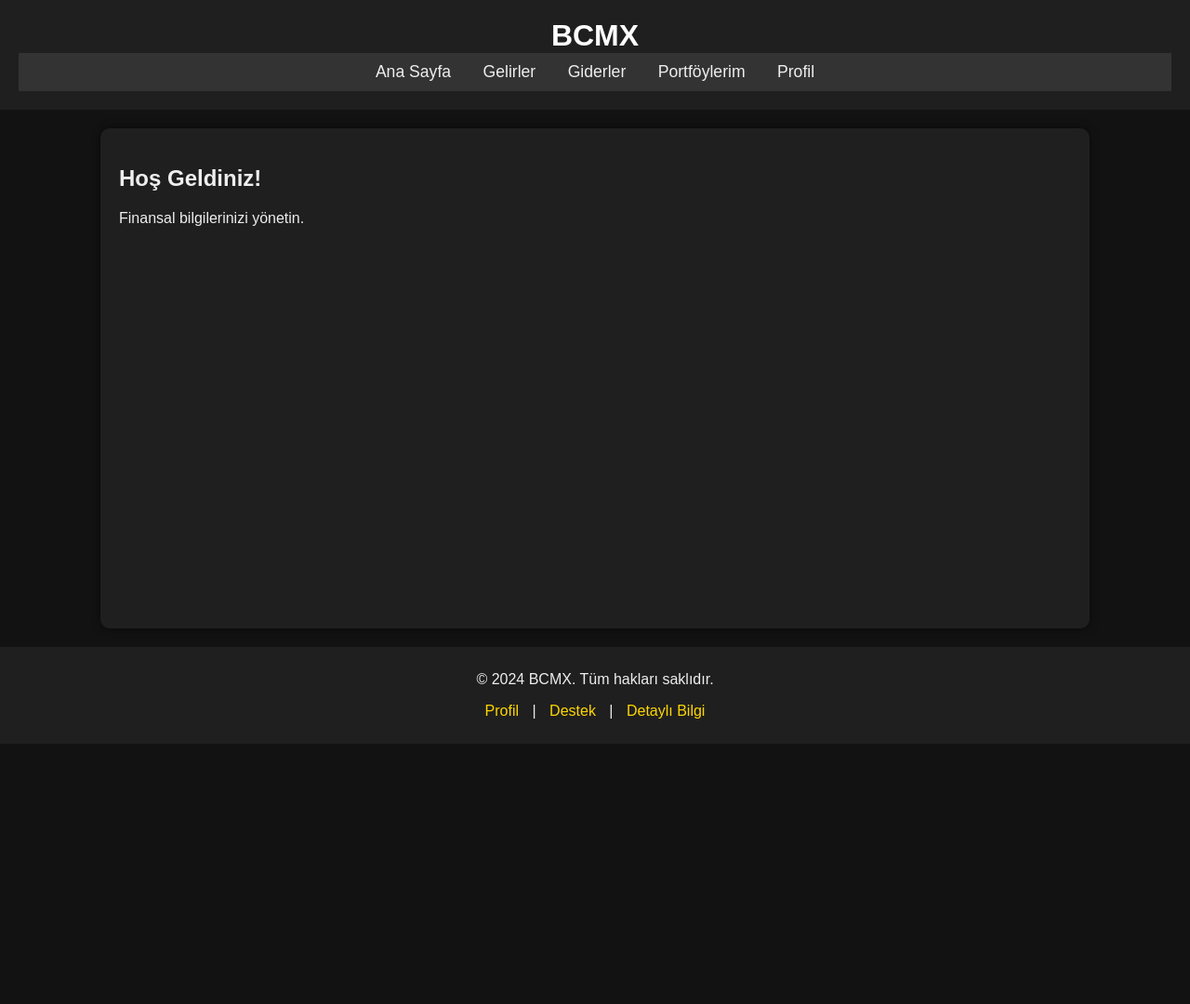
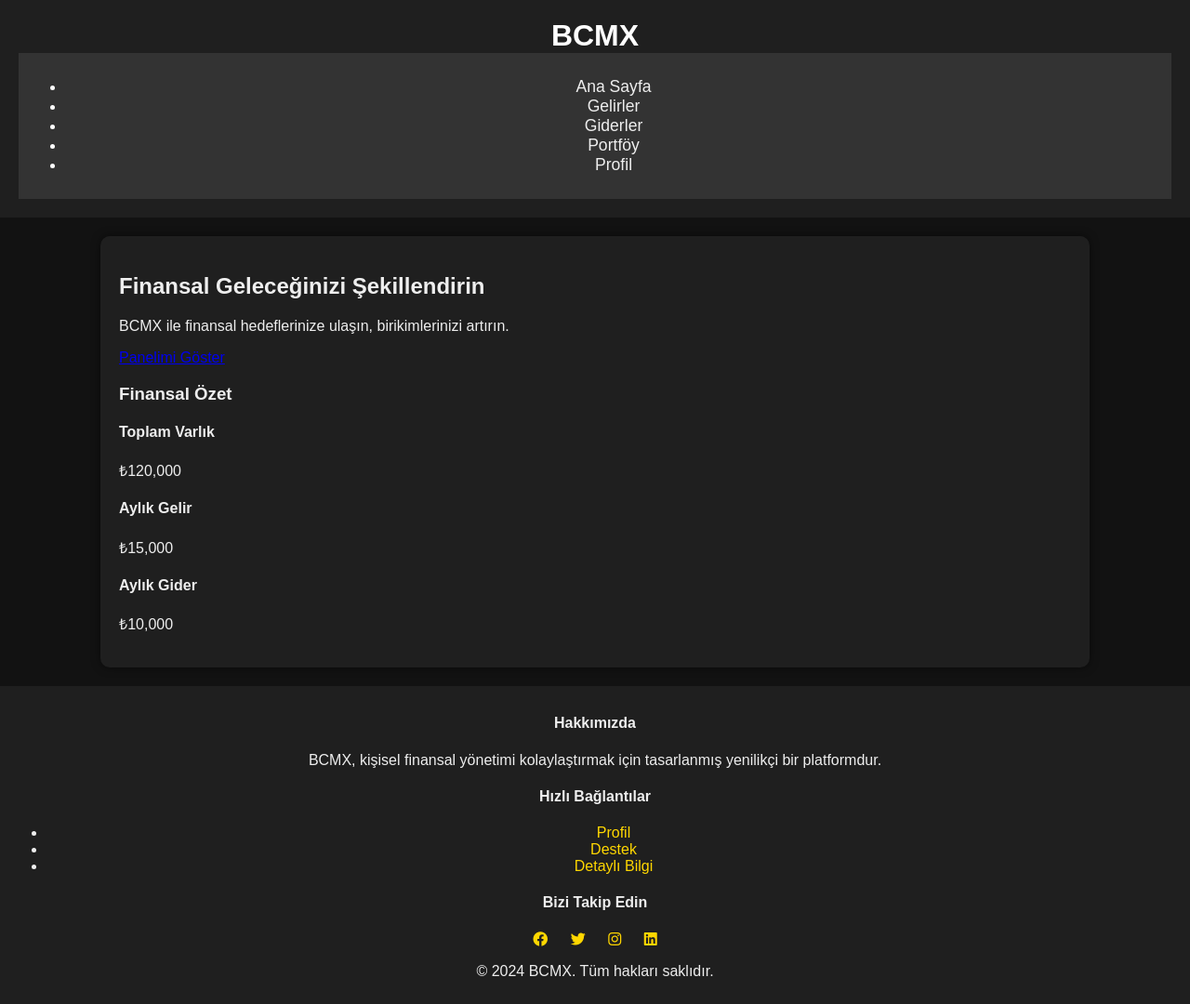
Before and after one commit to HaydarMemis/BCMX-Finans-Yonetimi, a plain HTML site: page index.html in a window 1280 px wide. Shown: the whole page at 93% size. Before the commit the page ends 800 px from the top, so only its background shows below. Drawn offline with nearby package versions, Linux system fonts and the light colour scheme.

Commit message:
arrangements have been made. to be continued

```diff
--- a/index.html
+++ b/index.html
@@ -3,30 +3,89 @@
 <head>
     <meta charset="UTF-8">
     <meta name="viewport" content="width=device-width, initial-scale=1.0">
-    <title>Ana Sayfa - BCMX</title>
+    <title>Ana Sayfa - BCMX | Finansal Yönetim Platformu</title>
     <link rel="stylesheet" href="styles.css">
+    <link rel="stylesheet" href="https://cdnjs.cloudflare.com/ajax/libs/font-awesome/6.0.0-beta3/css/all.min.css">
+    <link href="https://fonts.googleapis.com/css2?family=Roboto:wght@300;400;700&display=swap" rel="stylesheet">
 </head>
 <body>
-    <header>
-        <h1>BCMX</h1>
-        <nav>
-            <a href="index.html">Ana Sayfa</a>
-            <a href="income.html">Gelirler</a>
-            <a href="expenses.html">Giderler</a>
-            <a href="portfolio.html">Portföylerim</a>
-            <a href="profile.html">Profil</a>
-        </nav>
+    <header class="main-header">
+        <div class="container">
+            <div class="header-content">
+                <div class="logo">
+                    <h1><span class="logo-icon">B</span>CMX</h1>
+                </div>
+                <nav class="main-nav">
+                    <ul>
+                        <li><a href="index.html" class="active">Ana Sayfa</a></li>
+                        <li><a href="income.html">Gelirler</a></li>
+                        <li><a href="expenses.html">Giderler</a></li>
+                        <li><a href="portfolio.html">Portföy</a></li>
+                        <li><a href="profile.html">Profil</a></li>
+                    </ul>
+                </nav>
+            </div>
+        </div>
     </header>
-    <main>
-        <section>
-            <h2>Hoş Geldiniz!</h2>
-            <p>Finansal bilgilerinizi yönetin.</p>
+    <main class="main-content">
+        <section class="hero">
+            <div class="container">
+                <h2>Finansal Geleceğinizi Şekillendirin</h2>
+                <p>BCMX ile finansal hedeflerinize ulaşın, birikimlerinizi artırın.</p>
+                <a href="#dashboard" class="cta-button">Panelimi Göster</a>
+            </div>
+        </section>
+        <section id="dashboard" class="dashboard">
+            <div class="container">
+                <h3>Finansal Özet</h3>
+                <div class="dashboard-widgets">
+                    <div class="widget">
+                        <h4>Toplam Varlık</h4>
+                        <p class="amount">₺120,000</p>
+                    </div>
+                    <div class="widget">
+                        <h4>Aylık Gelir</h4>
+                        <p class="amount">₺15,000</p>
+                    </div>
+                    <div class="widget">
+                        <h4>Aylık Gider</h4>
+                        <p class="amount">₺10,000</p>
+                    </div>
+                </div>
+            </div>
         </section>
     </main>
-    <footer>
-        <p>&copy; 2024 BCMX. Tüm hakları saklıdır.</p>
-        <p><a href="profile.html">Profil</a> | <a href="support.html">Destek</a> | <a href="details.html">Detaylı Bilgi</a></p>
+    <footer class="main-footer">
+        <div class="container">
+            <div class="footer-content">
+                <div class="footer-section">
+                    <h4>Hakkımızda</h4>
+                    <p>BCMX, kişisel finansal yönetimi kolaylaştırmak için tasarlanmış yenilikçi bir platformdur.</p>
+                </div>
+                <div class="footer-section">
+                    <h4>Hızlı Bağlantılar</h4>
+                    <ul>
+                        <li><a href="profile.html">Profil</a></li>
+                        <li><a href="support.html">Destek</a></li>
+                        <li><a href="details.html">Detaylı Bilgi</a></li>
+                    </ul>
+                </div>
+                <div class="footer-section">
+                    <h4>Bizi Takip Edin</h4>
+                    <div class="social-icons">
+                        <a href="#"><i class="fab fa-facebook"></i></a>
+                        <a href="#"><i class="fab fa-twitter"></i></a>
+                        <a href="#"><i class="fab fa-instagram"></i></a>
+                        <a href="#"><i class="fab fa-linkedin"></i></a>
+                    </div>
+                </div>
+            </div>
+            <div class="footer-bottom">
+                <p>&copy; 2024 BCMX. Tüm hakları saklıdır.</p>
+            </div>
+        </div>
     </footer>
+    <script src="https://cdnjs.cloudflare.com/ajax/libs/Chart.js/3.7.0/chart.min.js"></script>
     <script src="app.js"></script>
 </body>
 </html>
```
Also changed, not shown: portfolio.html (+60 -21 lines), 2 other files.
